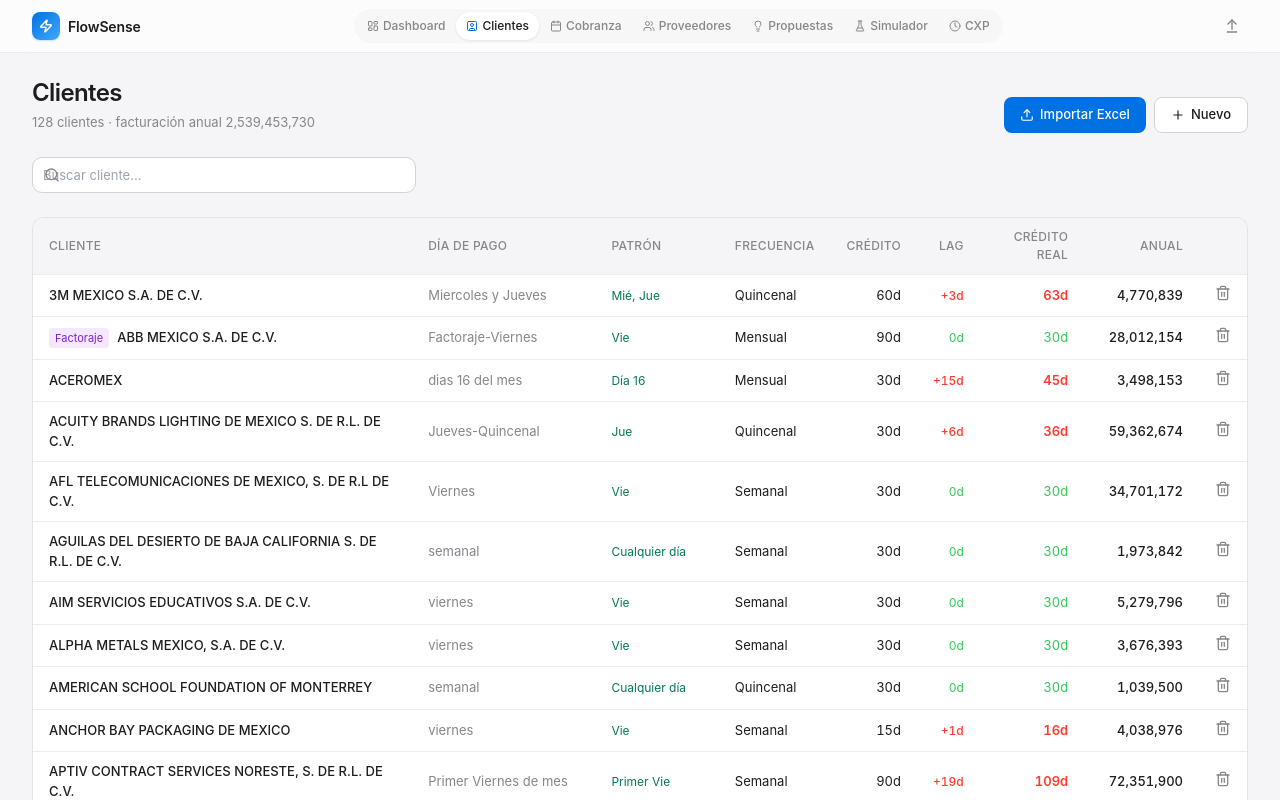
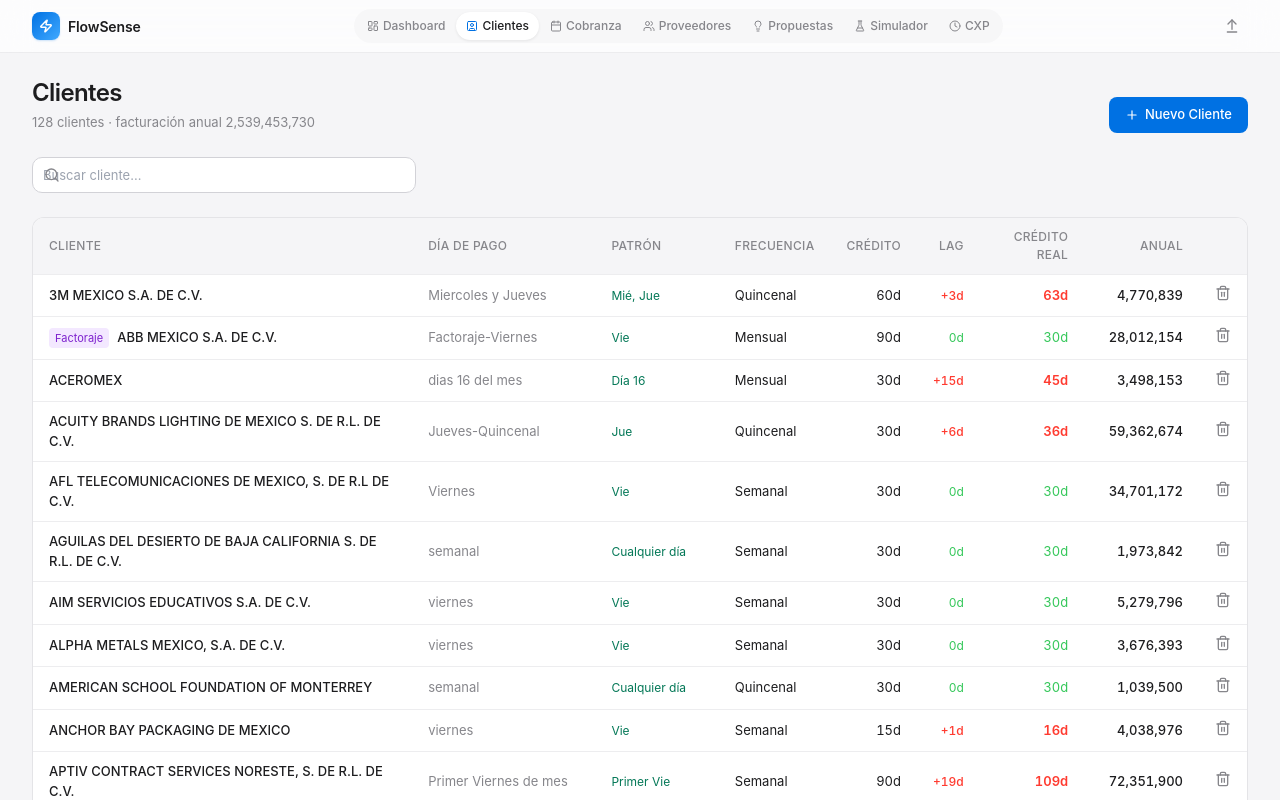
Before and after one commit to omardavila1017/midas, a React (Vite) app: page / in a window 1280 px wide. Shown: the top 800 px of the page. Built offline with nearby package versions, Linux system fonts and the light colour scheme.

Commit message:
Update Clients.tsx

```diff
--- a/src/components/Clients.tsx
+++ b/src/components/Clients.tsx
@@ -1,11 +1,10 @@
-import { useMemo, useRef, useState } from 'react';
-import * as XLSX from 'xlsx';
+import { useMemo, useState } from 'react';
 import { Client, Frequency, PaymentDayPattern, DayOfWeek, NthOfMonth, WeekOfMonth, CashFlowAssumptions } from '../domain/types';
-import { importClientsFromWorkbook, ImportIssue } from '../domain/importClients';
+import { ImportIssue } from '../domain/importClients';
 import { parsePaymentDay } from '../domain/parsePaymentDay';
 import { projectClientMonth } from '../domain/collectionEngine';
 import { MONTHS } from '../types';
-import { Upload as UploadIcon, Trash2, AlertTriangle, Plus, Search, TrendingUp } from 'lucide-react';
+import { Trash2, AlertTriangle, Plus, Search } from 'lucide-react';
 
 /**
  * Clientes tab.
@@ -41,7 +40,6 @@
 }
 
 export default function Clients({ clients, onReplace, onAdd, onUpdate, onDelete }: Props) {
-  const fileRef = useRef<HTMLInputElement>(null);
   const [issues, setIssues] = useState<ImportIssue[]>([]);
   const [query, setQuery] = useState('');
   const [expandedId, setExpandedId] = useState<string | null>(null);
@@ -72,14 +70,6 @@
     return clients.filter(c => c.name.toLowerCase().includes(q));
   }, [clients, query]);
 
-  const handleFile = async (file: File) => {
-    const buf = await file.arrayBuffer();
-    const wb = XLSX.read(buf, { type: 'array', cellDates: true });
-    const result = importClientsFromWorkbook(wb);
-    onReplace(result.clients);
-    setIssues(result.issues);
-  };
-
   const addBlank = () => {
     onAdd({
       id: crypto.randomUUID(),
@@ -105,24 +95,11 @@
         </div>
         <div className="flex gap-2">
           <button
-            onClick={() => fileRef.current?.click()}
+            onClick={addBlank}
             className="flex items-center gap-1.5 px-4 h-9 rounded-lg bg-[#0071e3] text-white text-[13px] font-medium hover:bg-[#0077ed] hover-press"
           >
-            <UploadIcon className="w-3.5 h-3.5" /> Importar Excel
+            <Plus className="w-3.5 h-3.5" /> Nuevo Cliente
           </button>
-          <button
-            onClick={addBlank}
-            className="flex items-center gap-1.5 px-4 h-9 rounded-lg border border-[#d2d2d7] bg-white text-[13px] font-medium hover:bg-[#f5f5f7] hover-press"
-          >
-            <Plus className="w-3.5 h-3.5" /> Nuevo
-          </button>
-          <input
-            ref={fileRef}
-            type="file"
-            accept=".xlsx,.xls"
-            className="hidden"
-            onChange={e => e.target.files?.[0] && handleFile(e.target.files[0])}
-          />
         </div>
       </header>
 
```
